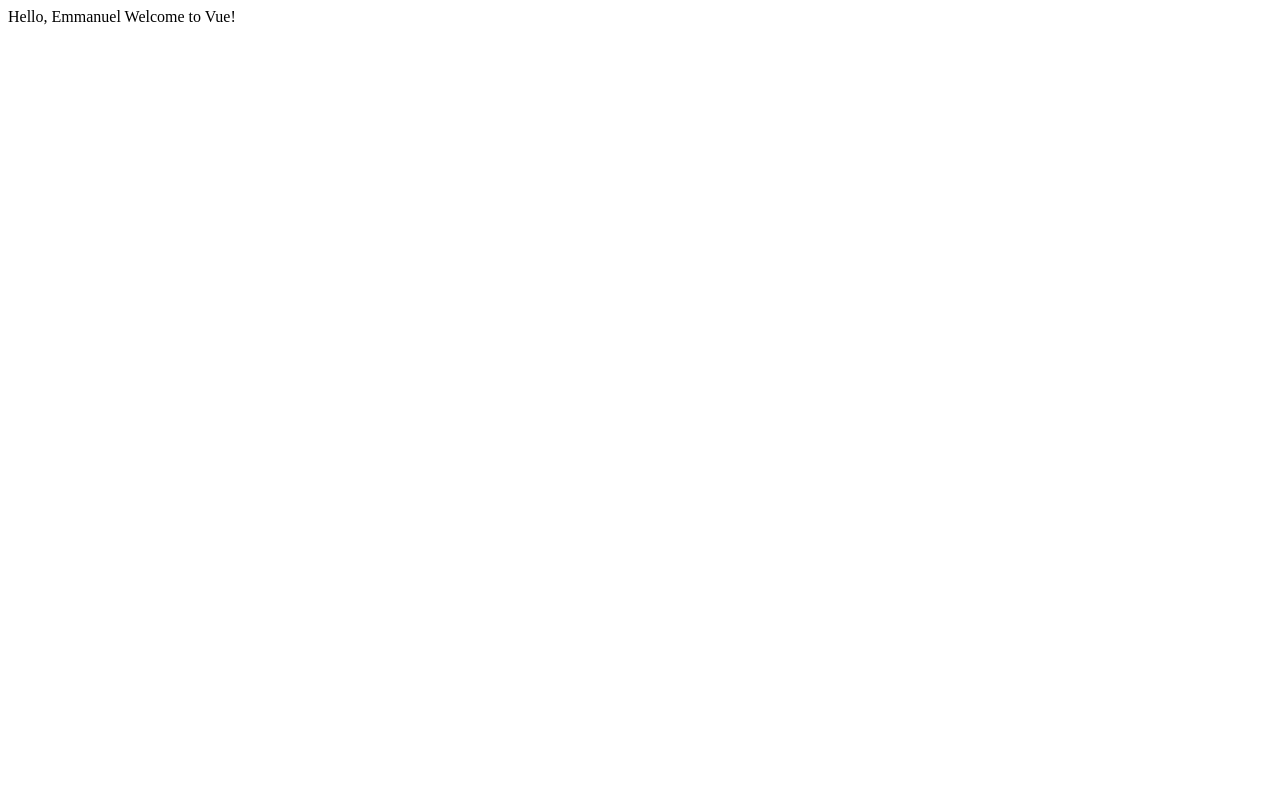
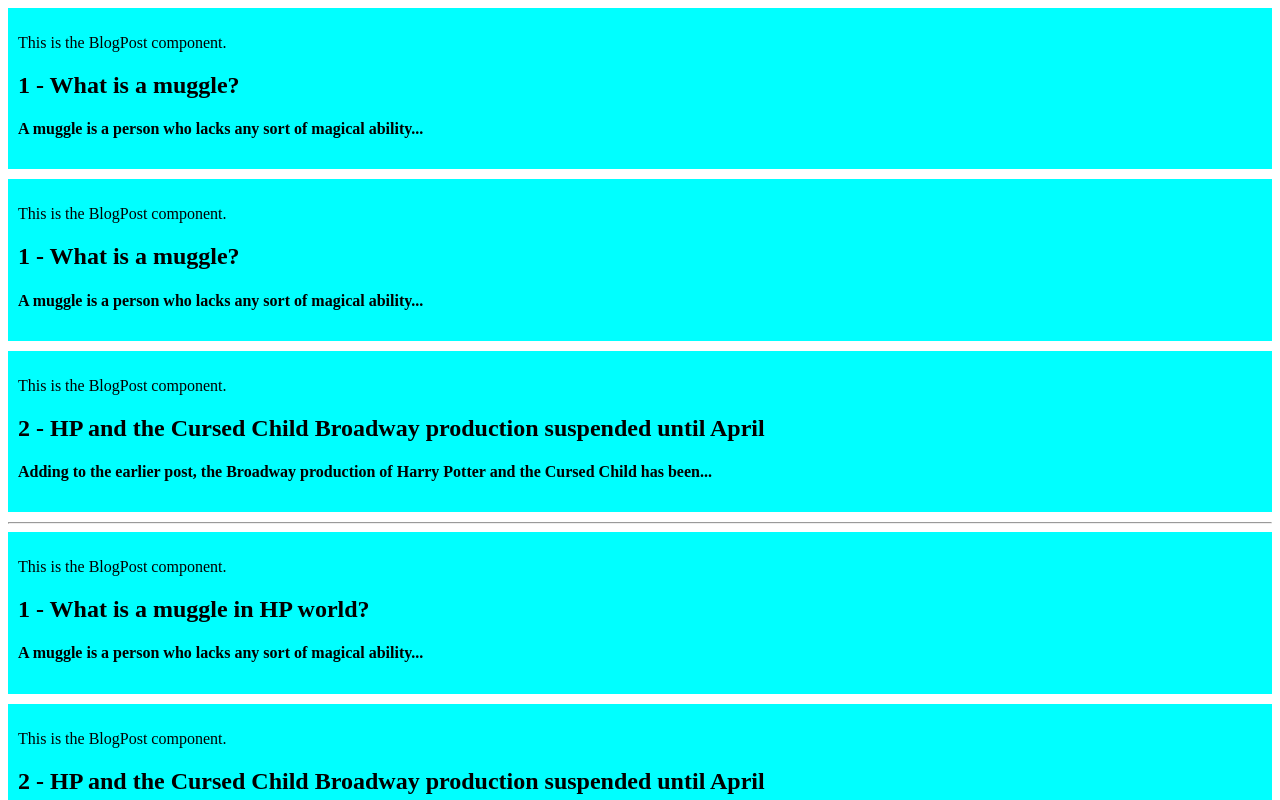
Before and after one commit to yggd-millenia/vue-emmanuel-, a Vue app: page / in a window 1280 px wide. Shown: the top 800 px of the page. Built offline with nearby package versions, Linux system fonts and the light colour scheme.

Commit message:
Pass data ot child components with props

```diff
--- a/src/App.vue
+++ b/src/App.vue
@@ -1,11 +1,83 @@
 <template>
-  <div>Hello, Emmanuel Welcome to Vue!</div>
+  <!-- Passing data to child component through custom attributes. -->
+  <BlogPost
+    id="1"
+    blogPostTitle="What is a muggle?"
+    blogPostContent="A muggle is a person who lacks any sort of magical ability..."
+  >
+  </BlogPost>
+
+  <!-- Technically, you can use camelCase when passing props to a child component. However, the convention is using kebab-case to align with HTML attributes. -->
+  <BlogPost
+    id="1"
+    blog-post-title="What is a muggle?"
+    blog-post-content="A muggle is a person who lacks any sort of magical ability..."
+  >
+  </BlogPost>
+
+  <!-- We can use v-bind to pass data in parent component to child component. -->
+  <BlogPost
+    :id="blogPostId"
+    :blog-post-title="blogPostTitle"
+    :blog-post-content="blogPostContent"
+  ></BlogPost>
+
+  <hr />
+
+  <BlogPost
+    v-for="post in posts"
+    :key="post.id"
+    :id="post.id"
+    :blog-post-title="post.blogPostTitle"
+    :blog-post-content="post.blogPostContent"
+  ></BlogPost>
+  <!-- Think about this, what if a blog post have 10 properties to display, e.g. publish date, author, number of likes etc. This will make the above BlogPost element very lengthy. -->
+
+  <hr />
+
+  <!-- Binding multiple properties using an object. -->
+  <BlogPost v-for="post in posts" :key="post.id" v-bind="post"></BlogPost>
 </template>
 
 <script setup>
+import BlogPost from '@/BlogPost.vue'
+import { ref } from 'vue'
 
+let blogPostId = ref(2)
+let blogPostTitle = ref(
+  'HP and the Cursed Child Broadway production suspended until April'
+)
+let blogPostContent = ref(
+  'Adding to the earlier post, the Broadway production of Harry Potter and the Cursed Child has been...'
+)
+
+let posts = ref([
+  {
+    id: 1,
+    blogPostTitle: 'What is a muggle in HP world?',
+    blogPostContent:
+      'A muggle is a person who lacks any sort of magical ability...'
+  },
+  {
+    id: 2,
+    blogPostTitle:
+      'HP and the Cursed Child Broadway production suspended until April',
+    blogPostContent:
+      'Adding to the earlier post, the Broadway production of Harry Potter and the Cursed Child has been...'
+  },
+  {
+    id: 3,
+    blogPostTitle: 'Potter DIY: Make Your Own “Harry Potter Puppet Pal”',
+    blogPostContent:
+      'We all remember those iconic YouTube videos of Harry and the gang and probably couldn’t get “The Mysterious...'
+  },
+  {
+    id: 4,
+    blogPostTitle: 'Fan Project Brings Life to “Harry Potter” in Translation',
+    blogPostContent:
+      'It’s no secret that the Harry Potter series is a global phenomenon, having been translated into over 80 languages to date....'
+  }
+])
 </script>
 
-<style lang="scss" scoped>
-
-</style>
+<style scoped></style>
--- /dev/null
+++ b/src/BlogPost.vue
@@ -0,0 +1,31 @@
+<template>
+  <div class="blog-post">
+    <p>
+      {{ message }}
+    </p>
+    <!-- Display the id, title, and content of a blog post. -->
+    <h2>{{ id }} - {{ blogPostTitle }}</h2>
+    <h4>{{ blogPostContent }}</h4>
+  </div>
+</template>
+
+<script setup>
+import { ref } from 'vue'
+
+let message = ref('This is the BlogPost component.')
+const props = defineProps(['id', 'blogPostTitle', 'blogPostContent'])
+// console.log(props.blogPostTitle)
+// defineProps({
+//   id: Number,
+//   blogPostTitle: String,
+//   blogPostContent: String
+// })
+</script>
+
+<style scoped>
+.blog-post {
+  background-color: aqua;
+  padding: 10px;
+  margin-bottom: 10px;
+}
+</style>
```
